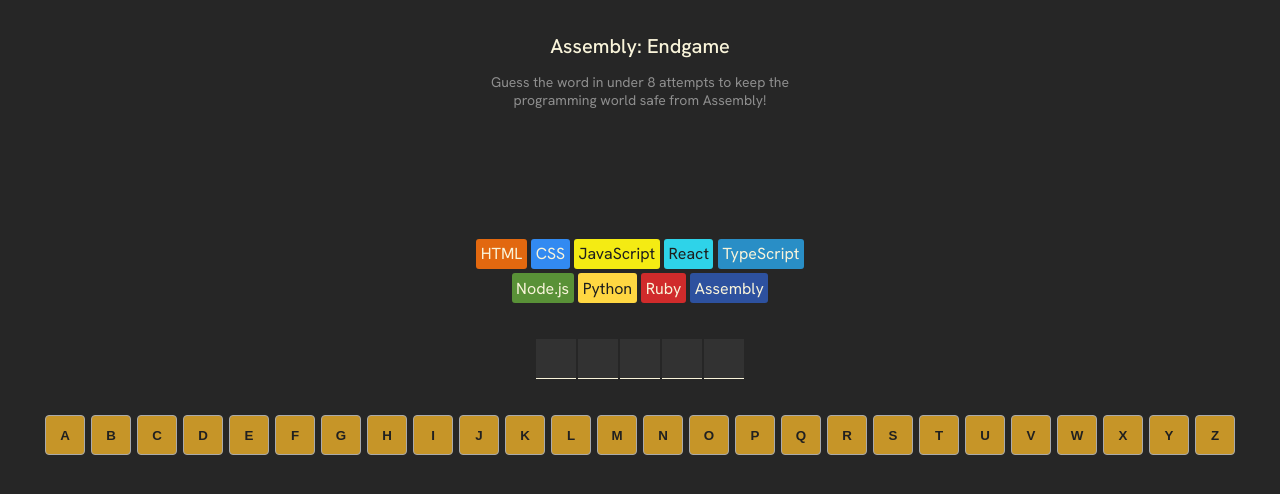
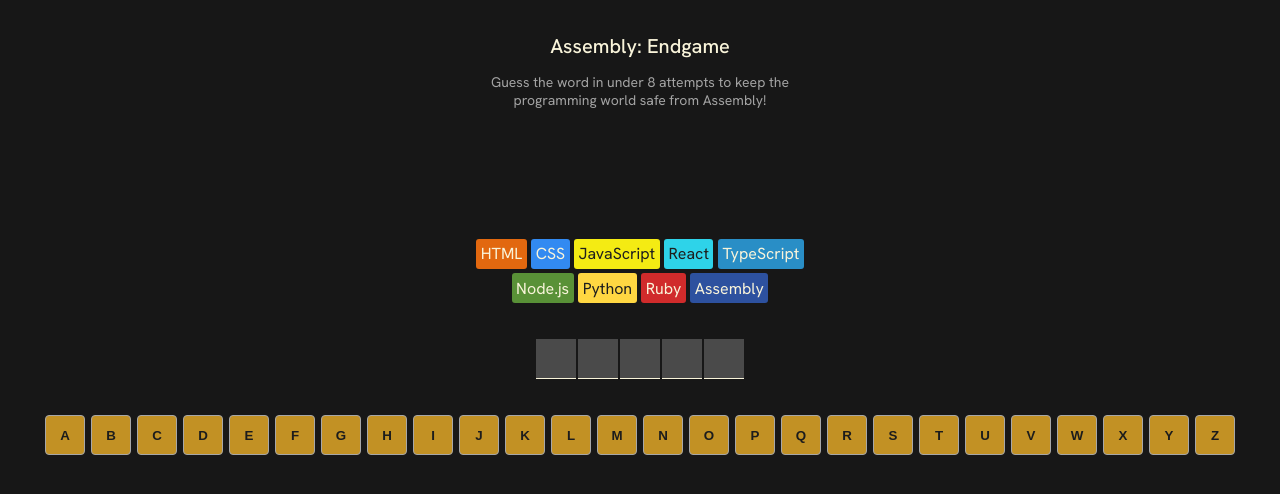
Before and after one commit to jacquikeating/assembly-endgame, a React (Vite) app: page / in a window 1280 px wide. Shown: the top 494 px of the page. Built offline with nearby package versions, Linux system fonts and the light colour scheme.

Commit message:
Small accessibility and UX improvements
- Increased contrast between background and foreground colours.
- Added aria-live and role=status to the <Status> <section>.
- Added aria-disabled attribute to <Keyboard> <button>.
- Increased opacity of buttons.
- Removed :hover effects on disabled buttons.

```diff
--- a/src/components/Keyboard.jsx
+++ b/src/components/Keyboard.jsx
@@ -4,7 +4,7 @@
     const alphabet = Array.from("abcdefghijklmnopqrstuvwxyz")
 
     return (
-        <section className="keyboard">
+        <section className={isGameOver ? "keyboard disabled" : "keyboard"}>
             {alphabet.map((letter, index) => {
                 const clsxClass = clsx({
                     correct: guessedLetters.includes(letter) && currentWord.includes(letter),
@@ -16,10 +16,11 @@
                         key={index}
                         className={clsxClass}
                         onClick={() => guess(letter)}
-                        disabled={isGameOver}
+                        disabled={isGameOver || guessedLetters.includes(letter)}
+                        aria-disabled={isGameOver || guessedLetters.includes(letter)}
                         >
                             {letter.toUpperCase()}
-                        </button>
+                    </button>
                 )
             })}
         </section>
--- a/src/components/Status.jsx
+++ b/src/components/Status.jsx
@@ -36,7 +36,7 @@
     })
 
     return (
-        <section className={gameStatusClass}>
+        <section className={gameStatusClass} aria-live="polite" role="status">
             {messageContent()}
         </section>
     )
--- a/src/index.css
+++ b/src/index.css
@@ -6,7 +6,7 @@
     margin: 0;
     padding: 20px;
     height: 100vh;
-    background-color: #262626;
+    background-color: #171717;
     font-family: "Hanken Grotesk", Arial, sans-serif;
     color: #D9D9D9;
     display: flex;
@@ -31,7 +31,7 @@
     margin: auto;
     max-width: 21.875rem; /* 350px */
     font-size: 0.875rem;
-    color: #8E8E8E;
+    color: #A3A3A3;
 }
 
 
@@ -127,7 +127,7 @@
     width: 2.5rem; /* 40px */
     height: 2.5rem; /* 40px */
     border-bottom: 1px solid #F9F4DA;
-    background: #323232;
+    background: #4A4A4A;
     display: flex;
     align-items: center;
     justify-content: center;
@@ -146,6 +146,10 @@
     flex-wrap: wrap;
     justify-content: center;
     gap: 0.375rem; /* 6px */
+}
+
+.keyboard.disabled {
+    opacity: 0.5;
 }
 
 .keyboard button {
@@ -174,8 +178,11 @@
 }
 
 .keyboard button:disabled {
-    opacity: 0.5;
     cursor: not-allowed;
+}
+
+.keyboard button:disabled:hover {
+    opacity: 0.75;
 }
 
 
```
